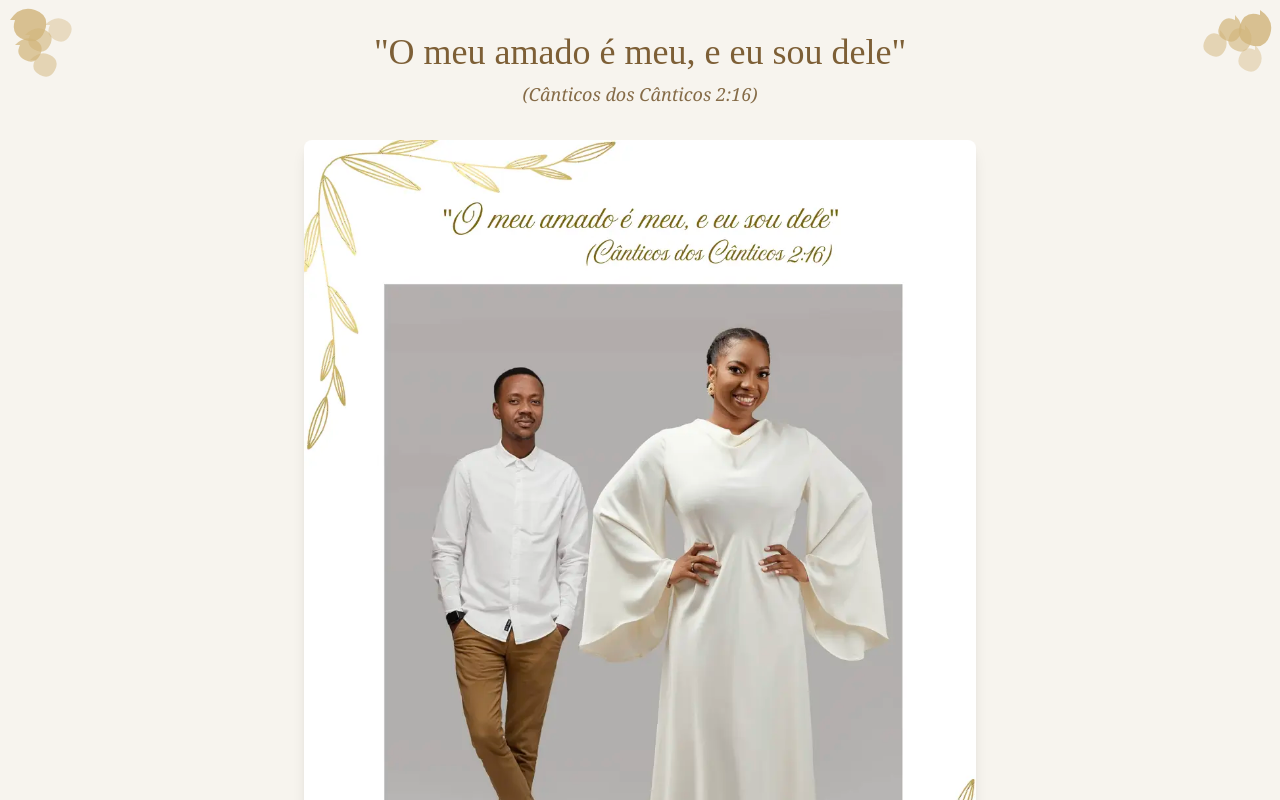
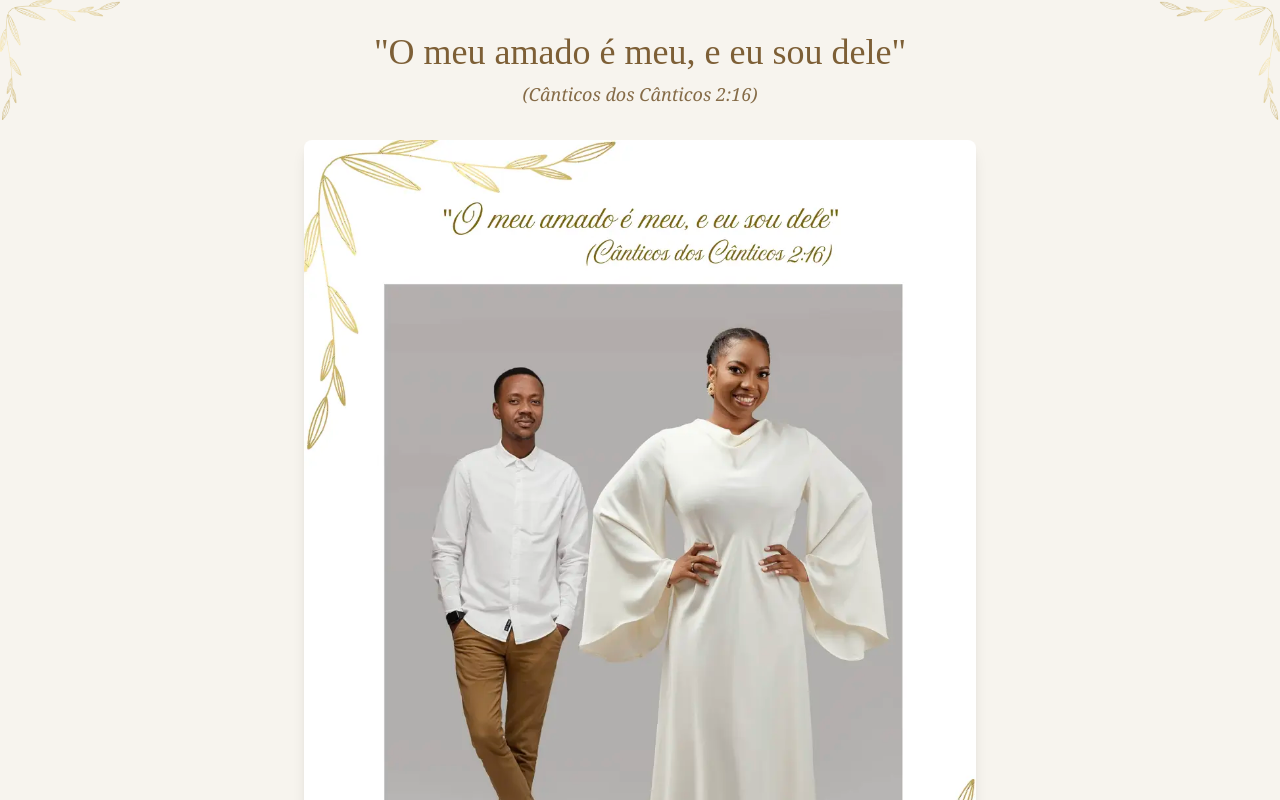
Before and after one commit to DanielDarsamo/webp-ui-clone, a React (Vite) app: page / in a window 1280 px wide. Shown: the top 800 px of the page. Built offline with nearby package versions, Linux system fonts and the light colour scheme; the HTML template or start-up script is replaced by a standard one.

Commit message:
Update leaf decoration

```diff
--- a/src/components/LeafDecoration.tsx
+++ b/src/components/LeafDecoration.tsx
@@ -1,3 +1,5 @@
+import goldenLeaflet from '@/assets/golden_leaflet.webp';
+
 interface LeafDecorationProps {
   position: 'top-left' | 'top-right' | 'bottom-left' | 'bottom-right';
   className?: string;
@@ -21,40 +23,13 @@ const LeafDecoration = ({ position, className = "" }: LeafDecorationProps) => {
 
   return (
     <div className={`absolute ${getPositionClasses()} ${className}`}>
-      <svg
+      <img
+        src={goldenLeaflet}
+        alt="Golden Leaflet Decoration"
         width="120"
         height="120"
-        viewBox="0 0 120 120"
-        fill="none"
-        xmlns="http://www.w3.org/2000/svg"
-        className="text-elegant-gold opacity-60"
-      >
-        <path
-          d="M10 20 Q20 5 35 10 Q50 15 45 30 Q40 45 25 40 Q10 35 15 20 Z"
-          fill="currentColor"
-          opacity="0.8"
-        />
-        <path
-          d="M25 35 Q35 25 45 30 Q55 35 50 45 Q45 55 35 50 Q25 45 30 35 Z"
-          fill="currentColor"
-          opacity="0.6"
-        />
-        <path
-          d="M15 45 Q25 35 35 40 Q45 45 40 55 Q35 65 25 60 Q15 55 20 45 Z"
-          fill="currentColor"
-          opacity="0.7"
-        />
-        <path
-          d="M30 60 Q40 50 50 55 Q60 60 55 70 Q50 80 40 75 Q30 70 35 60 Z"
-          fill="currentColor"
-          opacity="0.5"
-        />
-        <path
-          d="M45 25 Q55 15 65 20 Q75 25 70 35 Q65 45 55 40 Q45 35 50 25 Z"
-          fill="currentColor"
-          opacity="0.4"
-        />
-      </svg>
+        className="opacity-60"
+      />
     </div>
   );
 };
```
Also changed, not shown: src/assets/golden_leaflet.webp (added).
